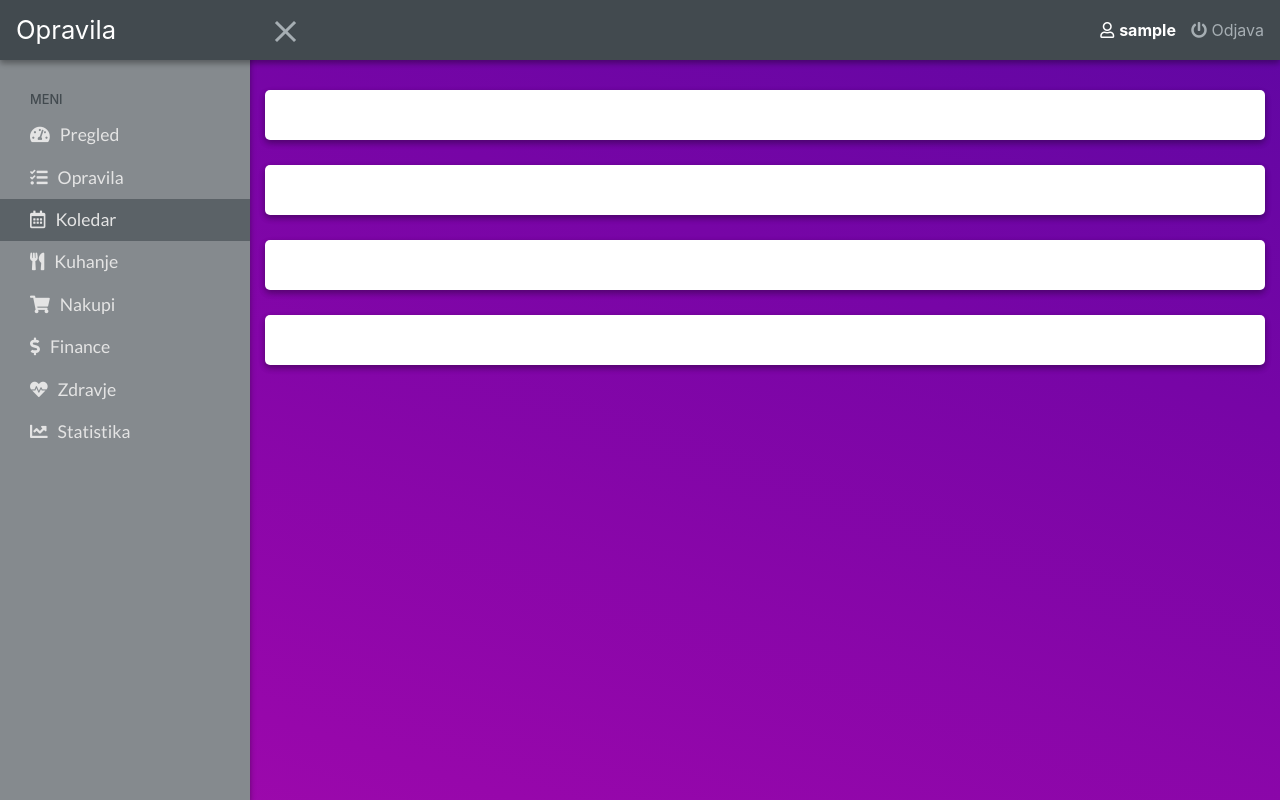
After one commit to mskraban/wloss, a PHP site: page /koledar.php in a window 1280 px wide. The commit adds this page. Run offline with PHP 8.4, Linux system fonts and the light colour scheme; the visitor is signed in with stand-in values (Sample User, id 1); some libraries are stand-ins or nearby versions.

Commit message:
Added new page

```diff
--- a/assets/css/style.css
+++ b/assets/css/style.css
@@ -603,6 +603,15 @@ a.text-secondary {
     background-size   : 300% 300%;
 }
 
+.bg-calendar {
+    height            : 100%;
+    background-image: linear-gradient(to left bottom, #190d9b, #5208a1, #7705a6, #9707ab, #b512ae);
+    -webkit-animation : Gradient 5s ease infinite;
+    -moz-animation    : Gradient 5s ease infinite;
+    animation         : Gradient 5s ease infinite;
+    background-size   : 300% 300%;
+}
+
 .animation-delay-200 {
     -webkit-animation-delay : 0.1s;
     animation-delay         : 0.2s;
@@ -647,8 +656,8 @@ a.text-secondary {
 }
 
 .task:hover {
- background-color: #4746718a;
-    transition: ease-out 0.1s;
+    background-color : #4746718a;
+    transition       : ease-out 0.1s;
 }
 
 .progress {
--- /dev/null
+++ b/koledar.php
@@ -0,0 +1,97 @@
+<?php
+// Initialize the session
+session_start();
+
+// If session variable is not set it will redirect to login page
+if(!isset($_SESSION['username']) || empty($_SESSION['username'])){
+  header("location: login.php");
+  exit;
+}
+?>
+
+<!DOCTYPE html>
+<html lang="sl">
+<head>
+    <meta charset="UTF-8">
+    <title>Koledar</title>
+    <meta http-equiv="X-UA-Compatible" content="IE=edge">
+    <meta name="viewport" content="width=device-width, initial-scale=1">
+    <link rel="stylesheet" href="https://use.fontawesome.com/releases/v5.0.13/css/all.css" integrity="sha384-DNOHZ68U8hZfKXOrtjWvjxusGo9WQnrNx2sqG0tfsghAvtVlRW3tvkXWZh58N9jp" crossorigin="anonymous">
+    <link href="https://fonts.googleapis.com/css?family=Open+Sans:300,400,700" rel="stylesheet">
+    <link rel="stylesheet" href="https://cdnjs.cloudflare.com/ajax/libs/animate.css/3.5.2/animate.min.css">
+    <link rel="stylesheet" href="https://stackpath.bootstrapcdn.com/bootstrap/4.1.1/css/bootstrap.min.css" integrity="sha384-WskhaSGFgHYWDcbwN70/dfYBj47jz9qbsMId/iRN3ewGhXQFZCSftd1LZCfmhktB" crossorigin="anonymous">
+    <link rel="stylesheet" href="assets/css/style.css"/>
+    <link rel="stylesheet" href="assets/css/calendar.css"/>
+    <script src="https://cdnjs.cloudflare.com/ajax/libs/jquery/3.3.1/jquery.min.js"></script>
+    <script src="https://cdnjs.cloudflare.com/ajax/libs/popper.js/1.14.3/umd/popper.min.js" integrity="sha384-ZMP7rVo3mIykV+2+9J3UJ46jBk0WLaUAdn689aCwoqbBJiSnjAK/l8WvCWPIPm49" crossorigin="anonymous"></script>
+    <script src="https://stackpath.bootstrapcdn.com/bootstrap/4.1.1/js/bootstrap.min.js" integrity="sha384-smHYKdLADwkXOn1EmN1qk/HfnUcbVRZyYmZ4qpPea6sjB/pTJ0euyQp0Mk8ck+5T" crossorigin="anonymous"></script>
+    <script src="https://cdnjs.cloudflare.com/ajax/libs/Chart.js/2.7.2/Chart.bundle.min.js"></script>
+    <script src="https://cdnjs.cloudflare.com/ajax/libs/Chart.js/2.7.2/Chart.min.js"></script>
+    <script src="https://cdnjs.cloudflare.com/ajax/libs/Chart.js/2.7.2/Chart.min.js"></script>
+    <script src="assets/js/script.js"></script>
+    <script src="assets/js/calendar.js"></script>
+</head>
+<body id="w-background" class="bg-calendar">
+
+
+
+    <nav class="navbar fixed-top navbar-expand-lg navbar-light">
+
+        <a class="navbar-brand poppins font-size-normal font-weight-400" href="#">
+            Opravila
+        </a>
+
+
+        <div class="dash dash-fw">
+             <span class="hamburger display-inlineblock hamburger-menu is-active" id="hamburger-1">
+                <span class="line"></span>
+                <span class="line"></span>
+                <span class="line"></span>
+            </span>
+        </div>
+
+        <ul class="nav navbar-nav flex-row justify-content-between ml-auto text-white">
+         <span class="icon">
+              <i class="far fa-user padding-5-right"></i>
+              </span>
+            <span class="padding-15-right">
+              <b><?php echo htmlspecialchars($_SESSION['username']); ?></b>
+              </span>
+
+            <a class="button has-background-white text-secondary" href="logout.php">
+              <span class="icon">
+              <i class="fas fa-power-off"></i>
+              </span>
+                <span>Odjava</span>
+            </a>
+        </ul>
+    </nav>
+    <div id="main">
+    <div id="mySidenav" class="sidenav">
+        <div class="poppins font-weight-500 menu-title text-upper">Meni</div>
+
+        <ul class="no-dots">
+            <li><a href="welcome.php"><i class="fas fa-tachometer-alt icon-padding"></i>Pregled</a></li>
+            <li><a href="Opravila.php"><i class="fas fa-tasks icon-padding"></i>Opravila</a></li>
+            <li class="li-active"><a href="koledar.php"><i class="far fa-calendar-alt icon-padding"></i>Koledar</a></li>
+            <li><a href="#"><i class="fas fa-utensils icon-padding"></i>Kuhanje</a></li>
+            <li><a href="#"><i class="fas fa-shopping-cart icon-padding"></i>Nakupi</a></li>
+            <li><a href="#"><i class="fas fa-dollar-sign icon-padding"></i>Finance</a></li>
+            <li><a href="#"><i class="fas fa-heartbeat icon-padding"></i>Zdravje</a></li>
+            <li><a href="#"><i class="fas fa-chart-line icon-padding"></i>Statistika</a></li>
+        </ul>
+    </div>
+
+        <div class="container-menu" id="auto-dash">
+            <div class="row">
+                <div class="widget-xl-extra-slim"></div>
+                <div class="widget-xl-extra-slim"></div>
+                <div class="widget-xl-extra-slim"></div>
+                <div class="widget-xl-extra-slim"></div>
+
+            </div>
+        </div>
+
+
+</body>
+</html>
```
Also changed, not shown: Opravila.php (+5 -4 lines), welcome.php (+5 -5 lines).
